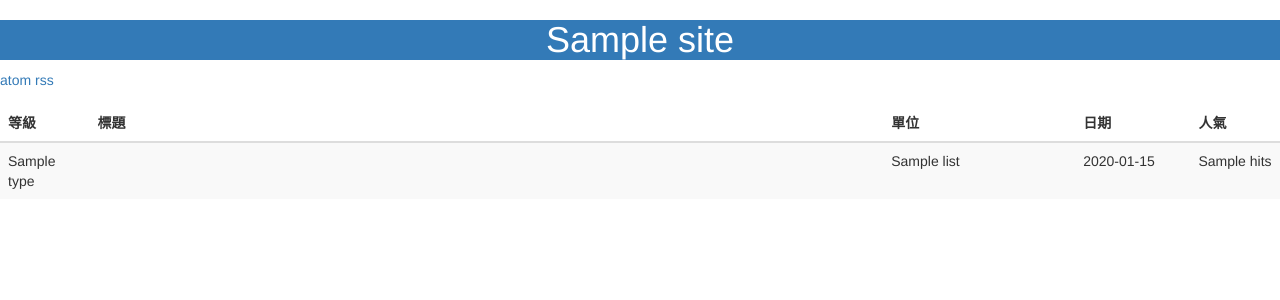
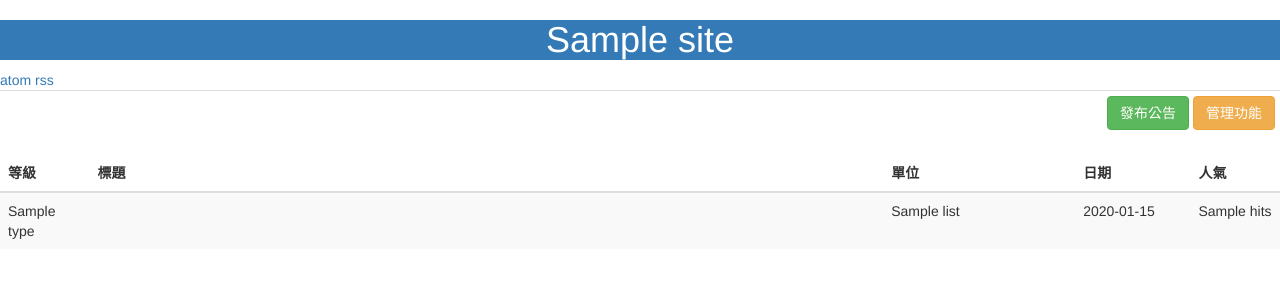
Before and after one commit to pesder/aann, a PHP site: the page made by application/views/main_index.php in a window 1280 px wide. Shown: the top 300 px of the page. Run offline with PHP 8.4, Linux system fonts and the light colour scheme; the template is opened without the code that fills it: most values are stand-ins (such as "Sample title", 1, 10 or a date in 2020); data that the repository does not hold is empty.

```diff
--- a/application/views/admin_updateann.php
+++ b/application/views/admin_updateann.php
@@ -1,9 +1,10 @@
 <div class="bg-primary text-center"><h1><?=$site?></h1></div>
 <div class="bg-info text-center"><h2><?=$function_name?></h2></div>
 <?=form_open('Admin/updateAnn', 'class="form-inline"');?>
-<table class="table">
+<table class="table .table-condensed container-fluid">
+<tr><th>設定鍵</th><th>設定值</th><th>說明</th>
+</tr>
 <?php foreach($settings as $set) : ?>
-<tr>
 	<td class="text-center"><?=$set->configkey?></td>
 	<td>
 	<div class="col-xs-3">
--- a/application/views/admin_updatesite.php
+++ b/application/views/admin_updatesite.php
@@ -1,7 +1,8 @@
 <div class="bg-primary text-center"><h1><?=$site?></h1></div>
 <div class="bg-info text-center"><h2><?=$function_name?></h2></div>
 <?=form_open('Admin/updateSite', 'class="form-inline"');?>
-<table class="table">
+<table class="table .table-condensed">
+<tr><th>設定鍵</th><th>設定值</th><th>說明</th>
 <?php foreach($settings as $set) : ?>
 <tr>
 	<td class="text-center"><?=$set->configkey?></td>
--- a/application/views/admin_updatesmtp.php
+++ b/application/views/admin_updatesmtp.php
@@ -1,7 +1,8 @@
 <div class="bg-primary text-center"><h1><?=$site?></h1></div>
 <div class="bg-info text-center"><h2><?=$function_name?></h2></div>
 <?=form_open('Admin/updateSMTP', 'class="form-inline"');?>
-<table class="table">
+<table class="table .table-condensed">
+<tr><th>設定鍵</th><th>設定值</th><th>說明</th>
 <?php foreach($settings as $set) : ?>
 <tr>
 	<td class="text-center"><?=$set->configkey?></td>
--- a/application/views/main_index.php
+++ b/application/views/main_index.php
@@ -4,7 +4,7 @@
     ?>
     <div class="bg-primary text-center"><h1><?=$site?></h1></div>
     <a href="<?=config_item('base_url');?>/index.php/FeedAnn/feed/atom">atom</a> <a href="<?=config_item('base_url');?>/index.php/FeedAnn/feed/rss">rss</a>
-    <table>
+    <table class="table table-condensed">
     <tr><td>
     <?=form_open('Main/selectPart','class="form-inline"');?>
     <?php
@@ -73,6 +73,12 @@
     echo '</div>';
     ?>
     <?=form_close()?>
+    </td>
+    <td>
+    <div class="text-right">
+    <a href="<?=config_item('base_url');?>/index.php/postAnn/postAnnForm" class="btn btn-success">發布公告</a>
+    <a href="<?=config_item('base_url');?>/index.php/Admin" class="btn btn-warning">管理功能</a>
+    </div>
     </td></tr>
  </table>
     <div>
--- a/application/views/main_index_bott_mid.php
+++ b/application/views/main_index_bott_mid.php
@@ -1 +1 @@
-<div class="text-center">   <a href="<?=config_item('base_url');?>/index.php/Main/goPage/<?php echo $current - 1 ?>" class="btn btn-primary">上一頁</a><a href="<?=config_item('base_url');?>/index.php/Main/goPage/<?php echo $current + 1 ?>" class="btn btn-primary">下一頁</a> 總公告數： <?php echo $pages['total'] ?>篇公告，<?php echo $pages['pages']?>頁，目前在第 <?php echo $current?> 頁。</div>
+<div class="text-center">   <a href="<?=config_item('base_url');?>/index.php/Main/goPage/<?php echo $current - 1 ?>" class="btn btn-primary">上一頁</a> <a href="<?=config_item('base_url');?>/index.php/Main" class="btn btn-success">回首頁</a> <a href="<?=config_item('base_url');?>/index.php/Main/goPage/<?php echo $current + 1 ?>" class="btn btn-primary">下一頁</a> 總公告數： <?php echo $pages['total'] ?>篇公告，<?php echo $pages['pages']?>頁，目前在第 <?php echo $current?> 頁。</div>
```
Also changed, not shown: application/controllers/Auth.php (+2 -13 lines).
